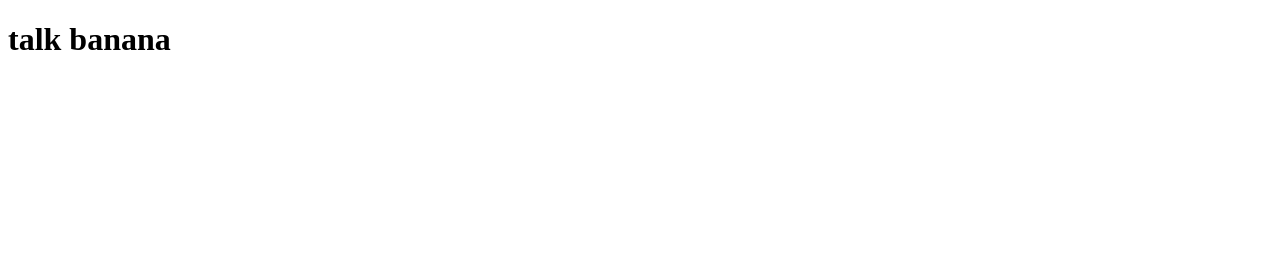
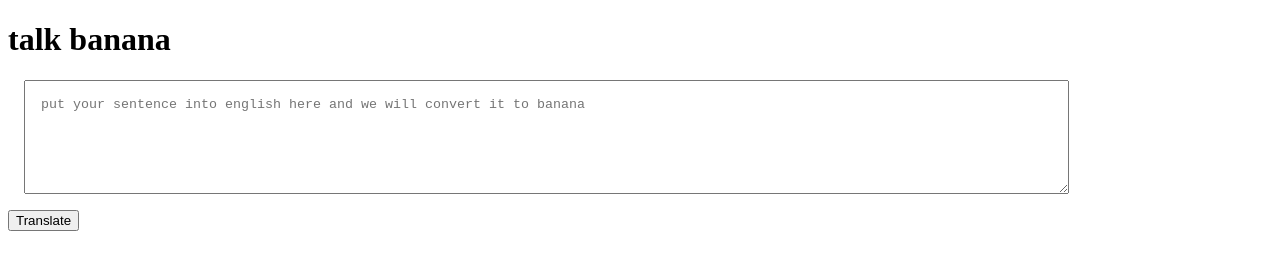
Before and after one commit to saumyamt/neog-banana-speak, a plain HTML site: page index.html in a window 1280 px wide. Drawn offline with Linux system fonts and the light colour scheme.

Commit message:
Update index.html

```diff
--- a/index.html
+++ b/index.html
@@ -5,8 +5,21 @@
     <meta http-equiv="X-UA-Compatible" content="IE=edge">
     <meta name="viewport" content="width=device-width, initial-scale=1.0">
     <title>banana speak</title>
+    <style>
+        textarea{
+            width: 80%;
+            height: 10vh;
+            display: block;
+            margin: 1rem;
+            padding: 1rem;
+
+        }
+    </style>
 </head>
 <body>
     <h1> talk banana </h1>
+    <textarea id= "txt-input" placeholder="put your sentence into english here and we will convert it to banana"></textarea>
+    <button id="btn-translate">Translate</button>
+    <script src="app.js" type="text/javascript"></script>
 </body>
 </html>
```
